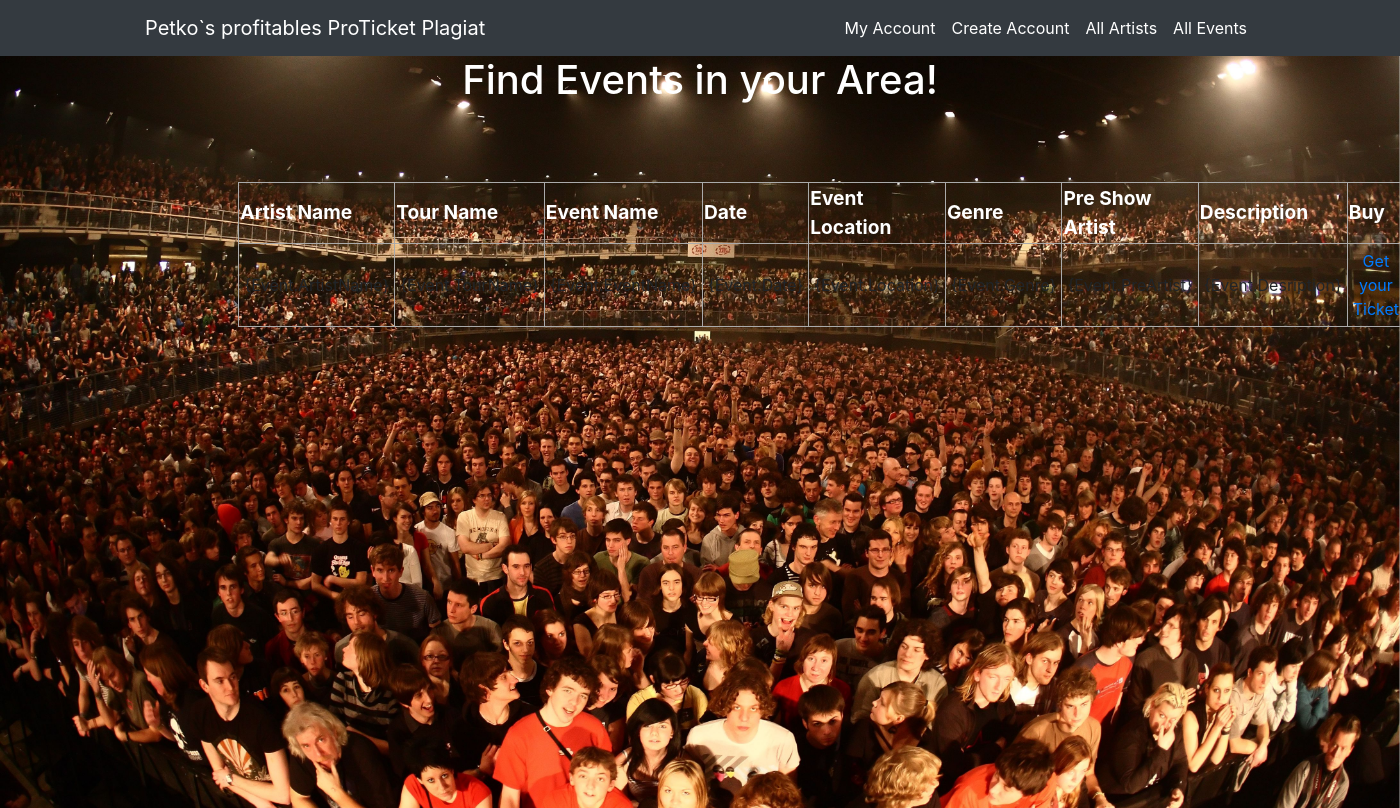
After one commit to DerCadogan/Petko-Databases, a Flask app: template templates/AllEvents.html in a window 1400 px wide. The commit adds this page. Run offline with Flask 2, Linux system fonts and the light colour scheme; the template is opened without the code that fills it: most values are stand-ins (such as "Sample title", 1, 10 or a date in 2020); some libraries are stand-ins or nearby versions.

Commit message:
Add files via upload

```diff
--- /dev/null
+++ b/templates/AllEvents.html
@@ -0,0 +1,96 @@
+{% extends 'base.html' %}
+
+
+{% block head %}
+
+<style>
+    .bg {
+
+        background-image: url("/static/Images/Queens.jpg");
+
+        /* Full height */
+        height: 94%;
+
+        /* Center and scale the image nicely */
+        background-position: center;
+        background-repeat: no-repeat;
+        background-size: cover;
+
+        }
+
+
+    .EventTable{
+        margin-top: 70px;
+    }
+
+    .TopText{
+        color: white;
+
+
+    }
+
+    html, body {
+        margin: 0;
+        height: 100%;
+}
+
+    .TableHeader{
+        color:white;
+        font-size: larger;
+    }
+
+    </style>
+
+
+
+{% endblock %}
+
+{% block body %}
+
+
+
+<div class="bg">
+
+    <h1 style="text-align: center" class="TopText">Find Events in your Area!</h1>
+
+    <div class = "row">
+        <div class = "col-sm-2">
+
+        </div>
+
+        <div class = "col-sm-8 EventTable">
+            <table>
+                <tr>
+                    <th class="TableHeader">Artist Name</th>
+                    <th class="TableHeader">Tour Name</th>
+                    <th class="TableHeader">Event Name</th>
+                    <th class="TableHeader">Date</th>
+                    <th class="TableHeader">Event Location</th>
+                    <th class="TableHeader">Genre</th>
+                    <th class="TableHeader">Pre Show Artist</th>
+                    <th class="TableHeader">Description</th>
+                    <th class="TableHeader">Buy</th>
+                </tr>
+            {% for Events in Eventtable %}
+
+                <tr>
+                    <td>{Event.ArtistName}</td>
+                    <td>{Event.TourName}</td>
+                    <td>{Event.EventName}</td>
+                    <td>{Event.Date}</td>
+                    <td>{Event.Location}</td>
+                    <td>{Event.Genre}</td>
+                    <td>{Event.PreArtist}</td>
+                    <td>{Event.Desription}</td>
+                    <td><a href="">Get your Ticket</a></td>
+                </tr>
+
+            </table>
+
+            {% endfor %}
+        </div>
+    </div>
+
+</div>
+
+{% endblock %}
--- a/templates/base.html
+++ b/templates/base.html
@@ -48,13 +48,13 @@
               <span class="sr-only">(current)</span>
             </a>
           </li>
-          <li class="nav-item">
+          <li class="nav-item active">
             <a class="nav-link" href="#">Create Account</a>
           </li>
-          <li class="nav-item">
+          <li class="nav-item active">
             <a class="nav-link" href="#">All Artists</a>
           </li>
-          <li class="nav-item">
+          <li class="nav-item active">
             <a class="nav-link" href="#">All Events</a>
           </li>
         </ul>
```
Also changed, not shown: templates/All Artists.html (+18 -17 lines), templates/index.html (+19 -30 lines).
